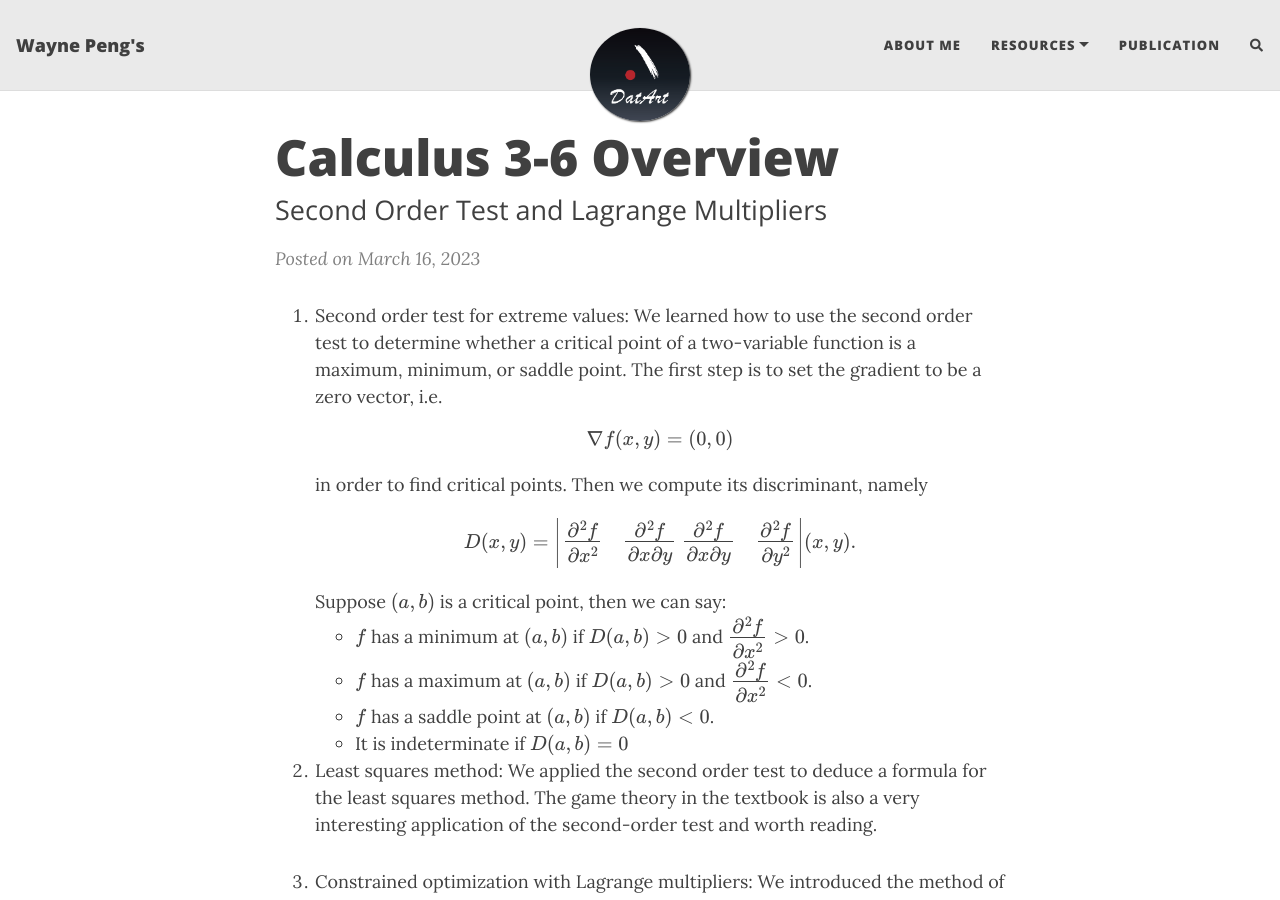
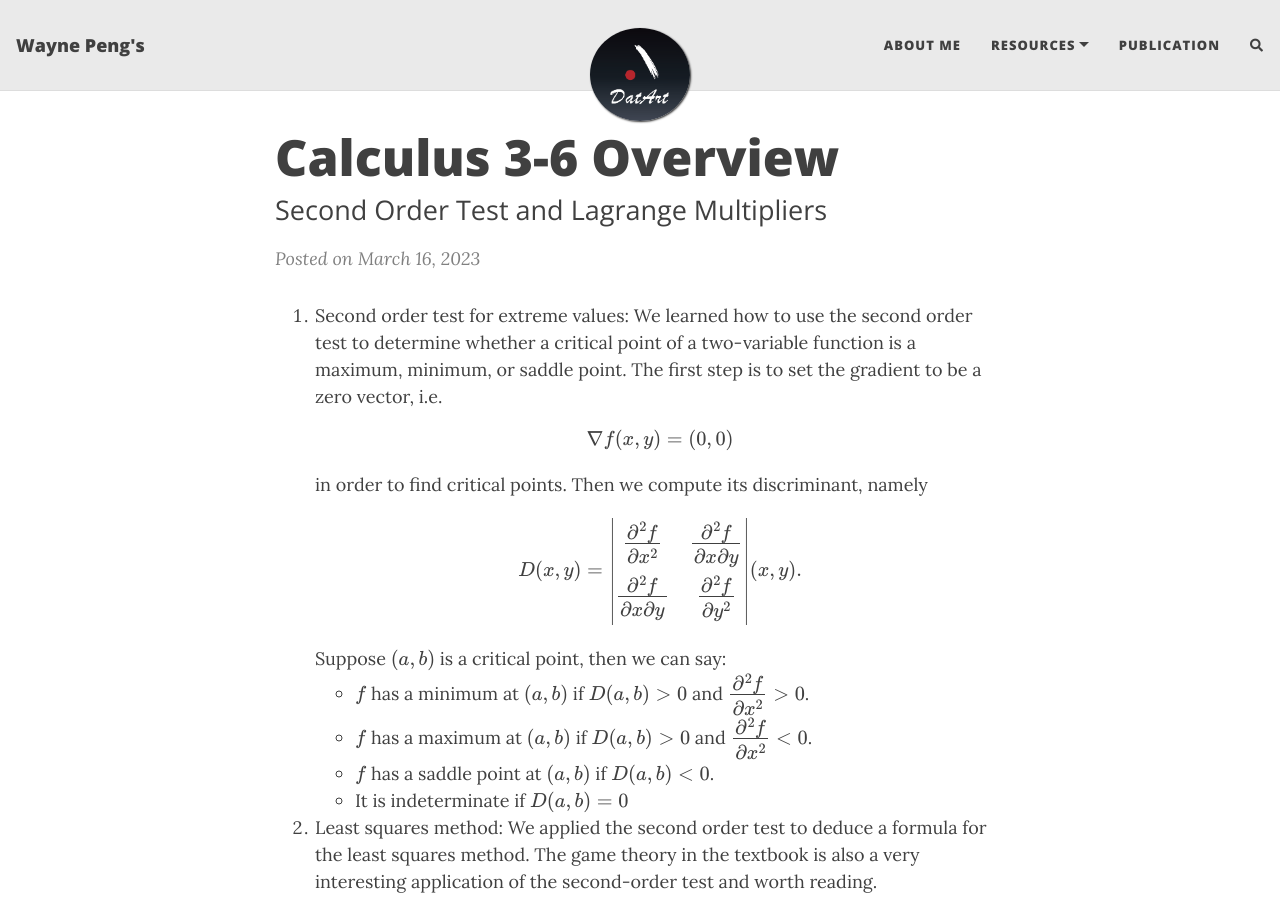
Before and after one commit to junwenwaynepeng/junwenwaynepeng.github.io, a Jekyll site: the page built from _posts/2023-03-16-Calculus-3-6-overview.md, in a window 1280 px wide and 900 px high. Built offline with Jekyll 4.4.1, drawn with Linux system fonts in a browser that asks for light colours; nearby versions of some CDN libraries; formulas are drawn with MathJax 3; comment, search, counter and statistics services are not loaded.

Commit message:
\\ -> \\\

```diff
--- a/_posts/2023-03-16-Calculus-3-6-overview.md
+++ b/_posts/2023-03-16-Calculus-3-6-overview.md
@@ -6,7 +6,7 @@ tags: ["Calculus 3", "class overview"]
 1. Second order test for extreme values: We learned how to use the second order test to determine whether a critical point of a two-variable function is a maximum, minimum, or saddle point. The first step is to set the gradient to be a zero vector, i.e.
 \[\nabla f(x,y) = (0,0)\]
 in order to find critical points. Then we compute its discriminant, namely
-\[ D(x,y) = \left|\begin{matrix}\dfrac{\partial^2 f}{\partial x^2} & \dfrac{\partial^2 f}{\partial x\partial y}\\ \dfrac{\partial^2 f}{\partial x\partial y} & \dfrac{\partial^2 f}{\partial y^2}\end{matrix}\right|(x,y).\]
+\[ D(x,y) = \left|\begin{matrix}\dfrac{\partial^2 f}{\partial x^2} & \dfrac{\partial^2 f}{\partial x\partial y}\\\ \dfrac{\partial^2 f}{\partial x\partial y} & \dfrac{\partial^2 f}{\partial y^2}\end{matrix}\right|(x,y).\]
 Suppose $(a,b)$ is a critical point, then we can say:
 * $f$ has a minimum at $(a,b)$ if $D(a,b)>0$ and $\dfrac{\partial^2 f}{\partial x^2}>0$.
 * $f$ has a maximum at $(a,b)$ if $D(a,b)>0$ and $\dfrac{\partial^2 f}{\partial x^2}<0$.
```
